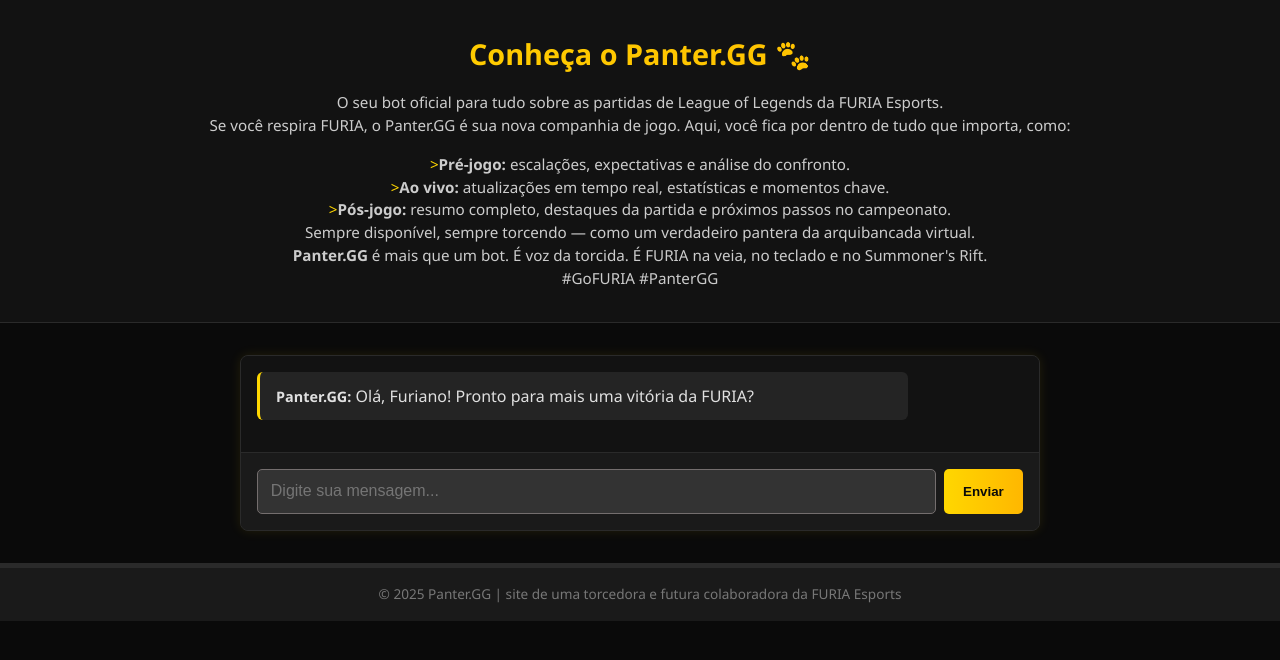
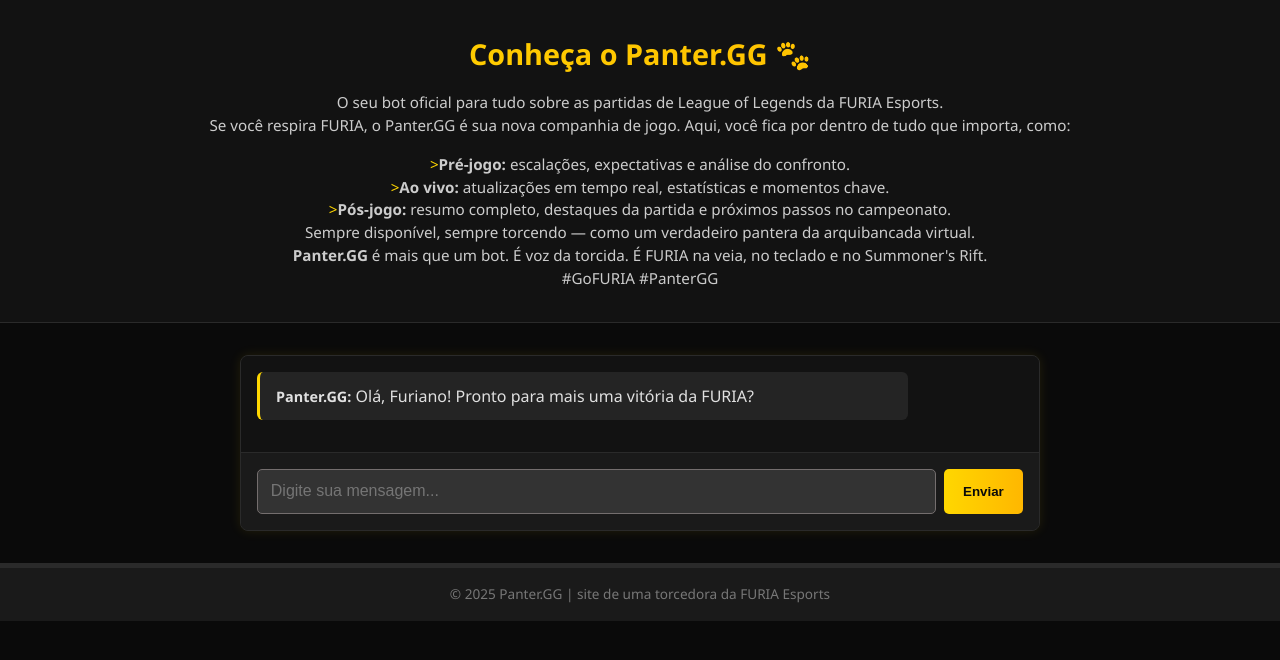
Before and after one commit to IrisPfister/Panter.GG, a plain HTML site: page Panter.GG/index.html in a window 1280 px wide. Drawn offline with Linux system fonts and the light colour scheme.

Commit message:
Update index.html

```diff
--- a/Panter.GG/index.html
+++ b/Panter.GG/index.html
@@ -38,7 +38,7 @@
     </main>
 
     <footer class="chat-footer">
-        <p>&copy; 2025 Panter.GG | site de uma torcedora e futura colaboradora da FURIA Esports</p>
+        <p>&copy; 2025 Panter.GG | site de uma torcedora da FURIA Esports</p>
     </footer>
 
     <script>
```
